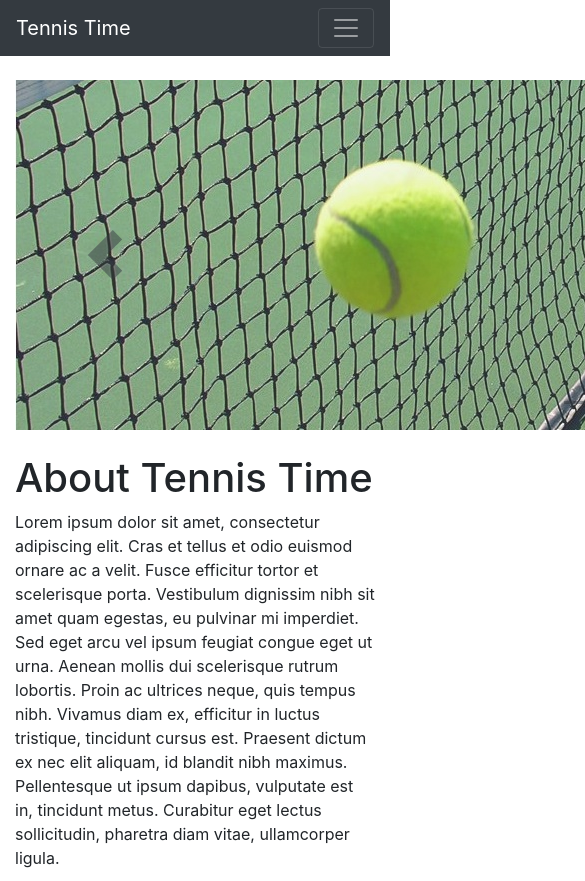
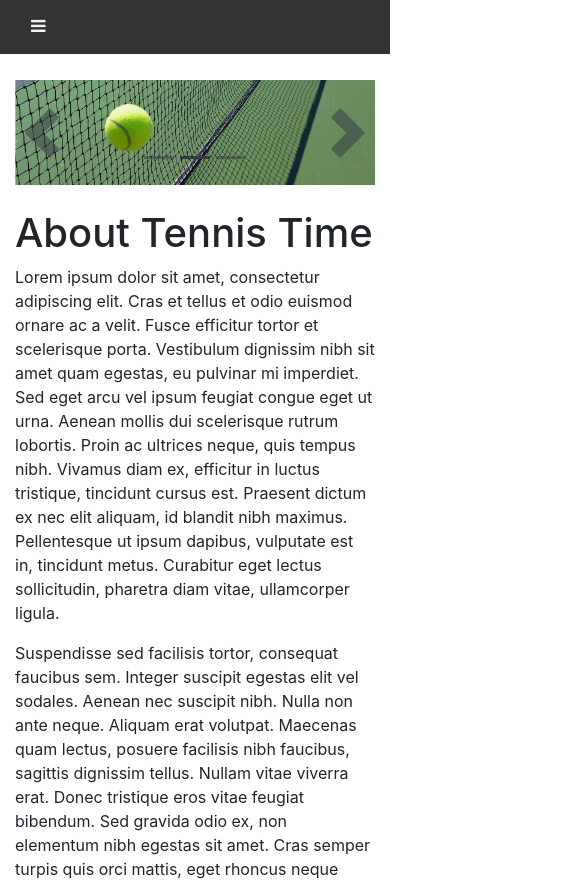
Before and after one commit to kjp44/is-322-assignment-1, a plain HTML site: page index.html in a window 390 px wide. Shown: the top 881 px of the page, 585 px wide, since content can reach past the window. Drawn offline with Linux system fonts and the light colour scheme; files whose address does not match are found by name.

Commit message:
Added functional navigation menu.

```diff
--- a/css/homepage.css
+++ b/css/homepage.css
@@ -2,25 +2,56 @@ body {
   padding-top: 56px;
 }
 
-.carousel-inner {
-	overflow: visible;
+.carousel-slide{
+	display: none;
+}
+.carousel-slide.active{
+    display: block;
 }
 
-.carousel{
-	position: relative;
-	width: 1200px;
-	height: 350px;
+.main-nav {
+  overflow: hidden;
+  background-color: #333;
 }
 
-.carousel .carousel-slide{
-	position: absolute;
-	top: 0;
-	left: 0;
-    opacity: 0;
-    transition: opacity 1.5s ease-in-out
+.main-nav a {
+    float: left;
+    display: block;
+  color: #f2f2f2;
+  text-align: center;
+  padding: 14px 16px;
+  text-decoration: none;
+  font-size: 17px;
 }
 
-.carousel .carousel-slide.active{
-    opacity: 1;
-    transition: opacity 1.5s ease-in-out
+.main-nav .navitem:hover {
+  background-color: #ddd;
+  color: black;
 }
+
+.active {
+  background-color: #4CAF50;
+  color: white;
+}
+
+.main-nav .icon {
+  display: none;
+}
+
+@media screen and (max-width: 767px) {
+    .main-nav a {
+        display: none;
+    }
+  .main-nav .icon {
+    display: block;
+  }
+  .main-nav.responsive a:not(:first-child) {
+    float: none;
+    display: block;
+    text-align: left;
+  }
+}
+
+footer {
+    background-color: #333;
+}
--- a/index.html
+++ b/index.html
@@ -14,36 +14,31 @@
 
   <link href="css/homepage.css" rel="stylesheet">
 
+  <link rel="stylesheet" href="https://cdnjs.cloudflare.com/ajax/libs/font-awesome/4.7.0/css/font-awesome.min.css">
+
   <script src="landing.js"></script>
 
 </head>
 
 <body>
 
-  <nav class="navbar navbar-expand-lg navbar-dark bg-dark fixed-top">
-    <div class="container">
-      <a class="navbar-brand" href="#">Tennis Time</a>
-      <button class="navbar-toggler" type="button">
-        <span class="navbar-toggler-icon"></span>
-      </button>
-      <div class="collapse navbar-collapse" id="navbarResponsive">
-        <ul class="navbar-nav ml-auto">
-          <li class="nav-item active">
-            <a class="nav-link" href="index.html">Home</a>
-          </li>
-          <li class="nav-item">
-            <a class="nav-link" href="products.html" onclick=>Products</a>
-          </li>
-        </ul>
+  <nav class="fixed-top">
+    <div class="main-nav" id="myMainNav">
+      <div class="container">
+      <a class="title" href="index.html">Tennis Time</a>
+      <a href="javascript:void(0);" class="icon" onclick="myFunction()">
+        <i class="fa fa-bars"></i>
+      </a>
+      <a class="navitem active" href="index.html">Home</a>
+      <a class="navitem" href="products.html">Products</a>
       </div>
-    </div>
   </nav>
 
   <div class="container">
 
     <div class="row">
 
-      <div class="col-lg-12">
+      <div class="col-xl-12">
 
         <div class="carousel my-4">
           <ol class="carousel-indicators">
@@ -76,7 +71,7 @@
 
     <div class="row">
 
-      <div class="col-lg-12">
+      <div class="col-xl-12">
         <h1>About Tennis Time</h1>
         <p>
           Lorem ipsum dolor sit amet, consectetur adipiscing elit. Cras et tellus et odio euismod ornare ac a velit. Fusce efficitur tortor et scelerisque porta. Vestibulum dignissim nibh sit amet quam egestas, eu pulvinar mi imperdiet. Sed eget arcu vel ipsum feugiat congue eget ut urna. Aenean mollis dui scelerisque rutrum lobortis. Proin ac ultrices neque, quis tempus nibh. Vivamus diam ex, efficitur in luctus tristique, tincidunt cursus est. Praesent dictum ex nec elit aliquam, id blandit nibh maximus. Pellentesque ut ipsum dapibus, vulputate est in, tincidunt metus. Curabitur eget lectus sollicitudin, pharetra diam vitae, ullamcorper ligula.
@@ -99,7 +94,7 @@
 
   </div>
 
-  <footer class="py-5 bg-dark">
+  <footer class="py-5">
     <div class="container">
       <p class="m-0 text-center text-white">&copy; 2019 Tennis Time, LLC.</p>
       <p class="m-0 text-center text-white">
--- a/js/landing.js
+++ b/js/landing.js
@@ -1,7 +1,16 @@
-var slideIndex = 0;
-var slides = document.getElementsByClassName("carousel-slide");
-var indicators = document.getElementsByClassName("carousel-indicator");
+let slideIndex = 0;
+let slides = document.getElementsByClassName("carousel-slide");
+let indicators = document.getElementsByClassName("carousel-indicator");
 let interval = setInterval(showSlide, 4000);
+
+function myFunction() {
+  var mainNav = document.getElementById("myMainNav");
+  if (mainNav.className === "main-nav") {
+    mainNav.className += " responsive";
+  } else {
+    mainNav.className = "main-nav";
+  }
+}
 
 function nextSlide(){
 	resetSlideClass();
@@ -35,7 +44,7 @@ function showSlide() {
 
 function resetSlideClass(){
 	slides[slideIndex].className = "carousel-slide"
-	indicators[slideIndex].className = 'carousel-indicator'
+	indicators[slideIndex].className = "carousel-indicator";
 }
 
 function resetSlideIndex(){
```
